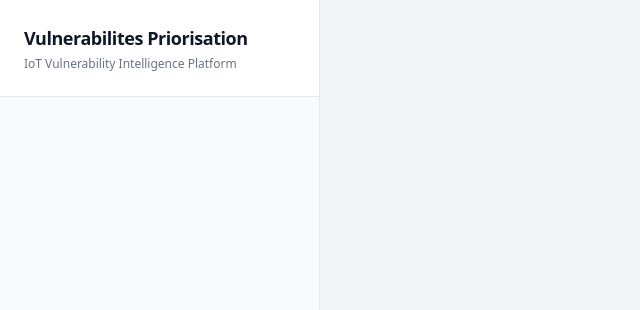
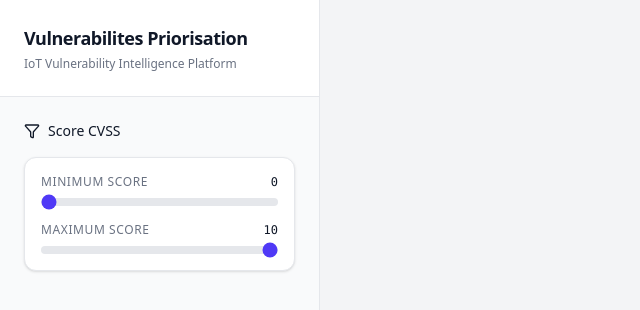
Before and after one commit to linabdr/Priorisation_Vulnerabilites, a Next.js app in the folder prio_vuln/: page / in a window 1280 px wide. Shown: the top 310 px of the page, without its empty margins (0-640 px from the left). Built offline with nearby package versions, Linux system fonts and the light colour scheme.

Commit message:
ajout filtre score CVSS

```diff
--- a/prio_vuln/app/page.tsx
+++ b/prio_vuln/app/page.tsx
@@ -1,9 +1,20 @@
+'use client'
 import { Sidebar } from "./ui/Sidebar"
 
+import { useState, useEffect } from 'react';
+
+
 export default function Page(){
+  const [filters, setFilters] = useState({
+    search: '',
+    minScore: 0,
+    maxScore: 10,
+    sortBy: 'published_date',
+    sortOrder: 'desc' as 'asc' | 'desc'
+  });
   return(
     <div className="min-h-screen bg-gray-100 font-sans text-gray-900 flex">
-    <Sidebar />
+      <Sidebar filters={filters} setFilters={setFilters} />
     </div>
   )
 }
--- a/prio_vuln/app/ui/Sidebar.tsx
+++ b/prio_vuln/app/ui/Sidebar.tsx
@@ -1,6 +1,7 @@
 'use client' //permet de faire le rendu côté client
 
 import { Slider } from './components/Slider';
+import { Search, Filter, ArrowUpDown } from 'lucide-react';
 
 interface FilterState {
     search: string,
@@ -17,6 +18,14 @@ interface SidebarProps {
 
 export function Sidebar({ filters, setFilters }: SidebarProps) {
 
+
+    const handleMinScoreChange = (e: React.ChangeEvent<HTMLInputElement>) => {
+        setFilters(prev => ({ ...prev, minScore: parseFloat(e.target.value) }));
+    };
+    const handleMaxScoreChange = (e: React.ChangeEvent<HTMLInputElement>) => {
+        setFilters(prev => ({ ...prev, maxScore: parseFloat(e.target.value) }));
+    };
+
     return (
         <aside className="w-80 bg-gray-50 border-r border-gray-200 h-screen flex flex-col fixed left-0 top-0 overflow-y-auto">
             {/* Header */}
@@ -26,6 +35,32 @@ export function Sidebar({ filters, setFilters }: SidebarProps) {
                 </div>
                 <p className="text-xs text-gray-500">IoT Vulnerability Intelligence Platform</p>
             </div>
+
+            <div className="p-6 space-y-8 flex-1">
+                {/* Score Range */}
+                <section className="space-y-4">
+                    <div className="flex items-center gap-2 text-gray-900 font-medium text-sm">
+                        <Filter size={16} />
+                        <span>Score CVSS</span>
+                    </div>
+                    <div className="p-4 bg-white rounded-xl border border-gray-200 shadow-sm space-y-4">
+                        <Slider
+                            label="Minimum Score"
+                            value={filters.minScore}
+                            min={0}
+                            max={10}
+                            onChange={handleMinScoreChange}
+                        />
+                        <Slider
+                            label="Maximum Score"
+                            value={filters.maxScore}
+                            min={0}
+                            max={10}
+                            onChange={handleMaxScoreChange}
+                        />
+                    </div>
+                </section>
+            </div>
         </aside>
     );
 }
--- a/prio_vuln/app/ui/components/Slider.tsx
+++ b/prio_vuln/app/ui/components/Slider.tsx
@@ -14,6 +14,7 @@ export function Slider({ label, value, min = 0, max = 10, step = 0.1, onChange,
             <div className="flex justify-between">
             <label className="text-xs font-medium text-gray-500 uppercase tracking-wider">{label}</label>
             <span className="text-xs font-mono text-gray-900">{value}</span>
+
             </div>
         )}
         <input
--- a/prio_vuln/package.json
+++ b/prio_vuln/package.json
@@ -11,6 +11,7 @@
   "dependencies": {
     "@heroicons/react": "^2.2.0",
     "heroicons": "^2.2.0",
+    "lucide-react": "^0.577.0",
     "next": "16.1.6",
     "react": "^19.2.3",
     "react-dom": "19.2.3"
```
Also changed, not shown: 1 other file (tests, documents, lock files or other folders).
